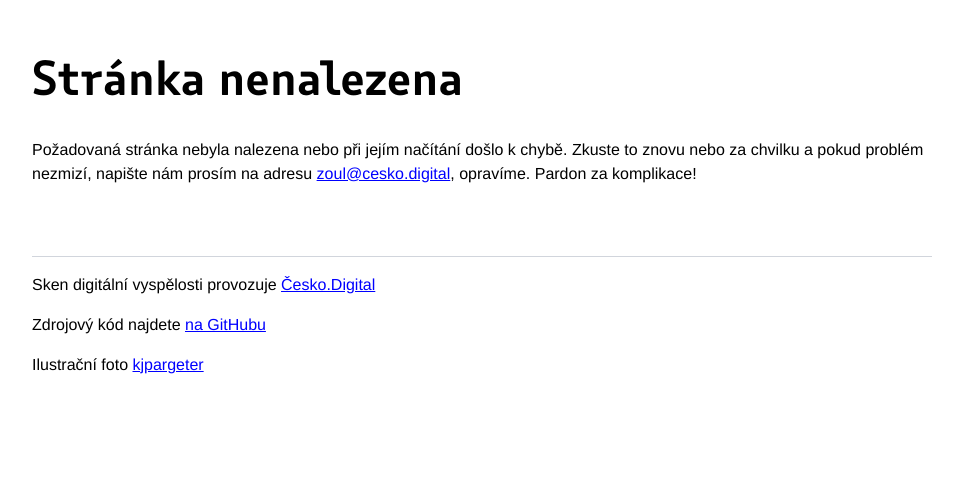
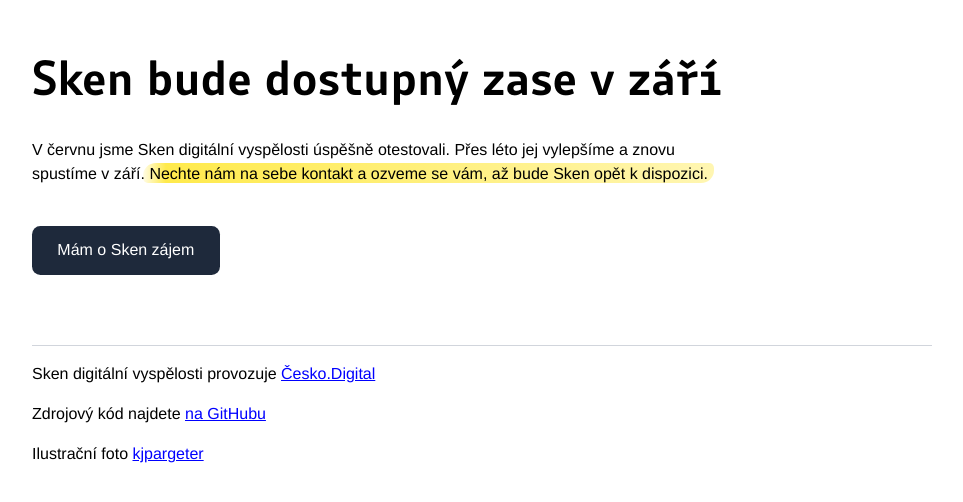
Before and after one commit to cesko-digital/sken, a Next.js app: page / in a window 1280 px wide. Before the commit this address had no page. Shown: the top 502 px of the page, without its empty margins (158-1121 px from the left). Built offline with nearby package versions, Linux system fonts and the light colour scheme.

Commit message:
Add home page with lead capture form link

```diff
--- /dev/null
+++ b/app/page.tsx
@@ -0,0 +1,22 @@
+import { leadFormUrl } from "@/src/utils";
+
+export default function HomePage() {
+  return (
+    <div className="markdoc-root">
+      <h1>Sken bude dostupný zase v září</h1>
+      <p>
+        V červnu jsme Sken digitální vyspělosti úspěšně otestovali. Přes léto
+        jej vylepšíme a znovu spustíme v září.{" "}
+        <mark>
+          Nechte nám na sebe kontakt a ozveme se vám, až bude Sken opět k
+          dispozici.
+        </mark>
+      </p>
+      <div style={{ marginTop: "40px" }}>
+        <a href={leadFormUrl} className="button">
+          Mám o Sken zájem
+        </a>
+      </div>
+    </div>
+  );
+}
--- a/app/route.ts
+++ /dev/null
@@ -1,6 +0,0 @@
-import { formUrl } from "@/src/utils";
-import { NextResponse } from "next/server";
-
-export async function GET(): Promise<Response> {
-  return NextResponse.redirect(formUrl);
-}
--- a/src/utils.ts
+++ b/src/utils.ts
@@ -1,2 +1,6 @@
 /** The URL of the Fillout form */
 export const formUrl = "https://forms.fillout.com/t/rMoYry5Shaus";
+
+/** The URL to lead capture form */
+export const leadFormUrl =
+  "https://crm.cesko.digital?entryPoint=leadCaptureForm&id=6862594be878a533b";
```
